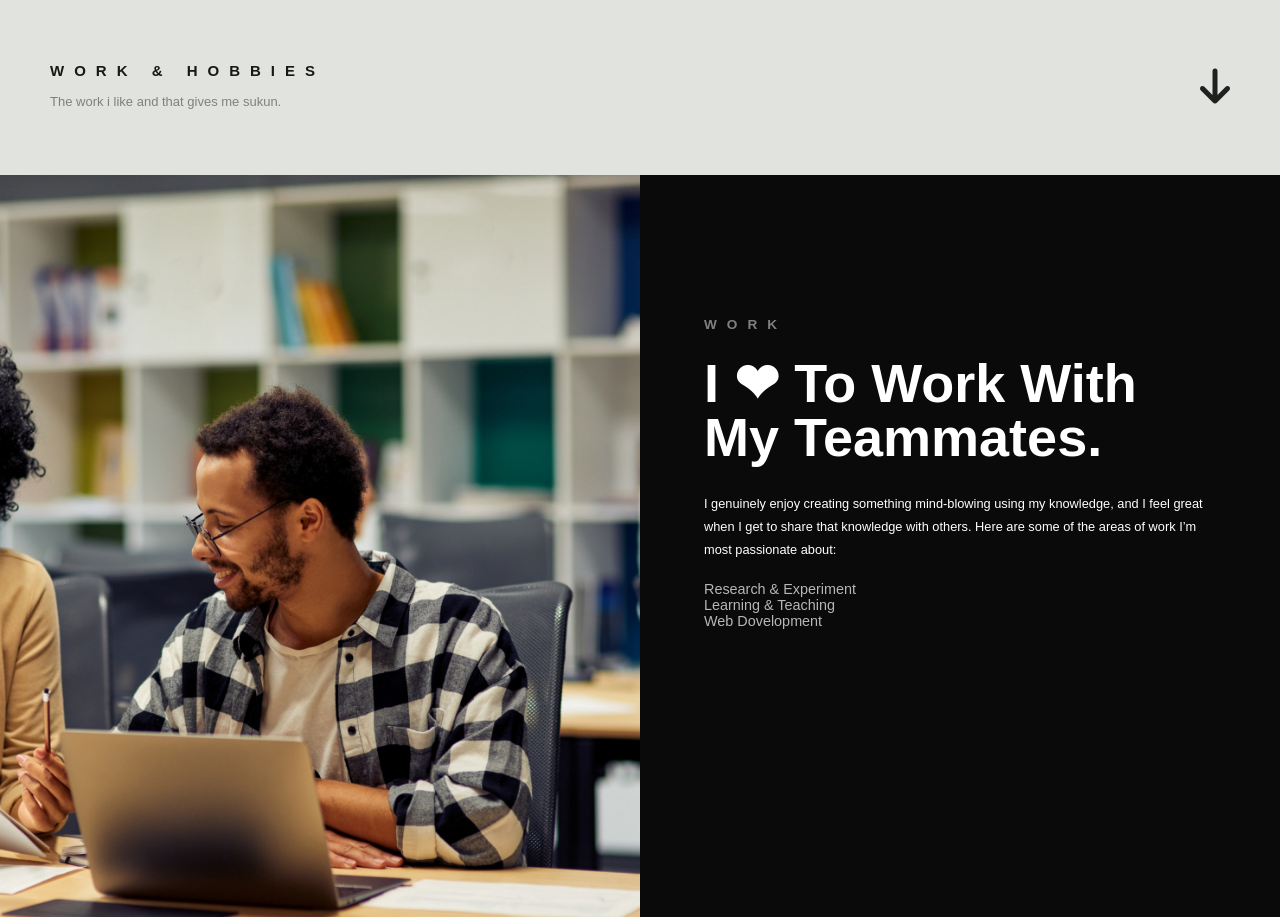
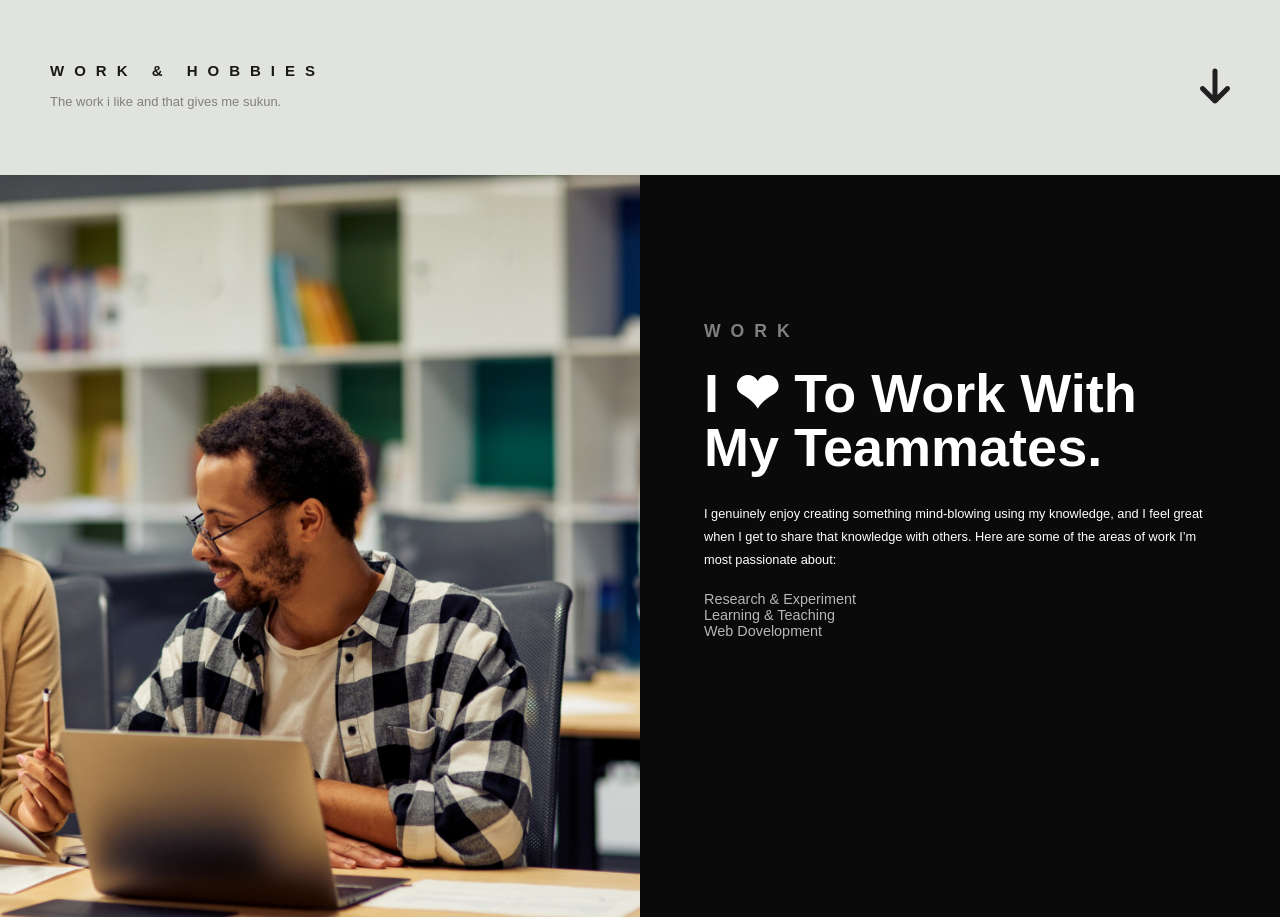
Before and after one commit to arsanjeevk/Arsanjeevk, a plain HTML site: page work.html in a window 1280 px wide. Shown: the top 917 px of the page. Drawn offline with Linux system fonts and the light colour scheme.

Commit message:
Update work.css

```diff
--- a/work.css
+++ b/work.css
@@ -108,7 +108,7 @@ body {
 
 .card-theme {
       font-weight: 900;
-      font-size: 1.7vmin;
+      font-size: 2.2vmin;
       text-transform: uppercase;
       font-family: Poppins, sans-serif;
       letter-spacing: 10px;
```
